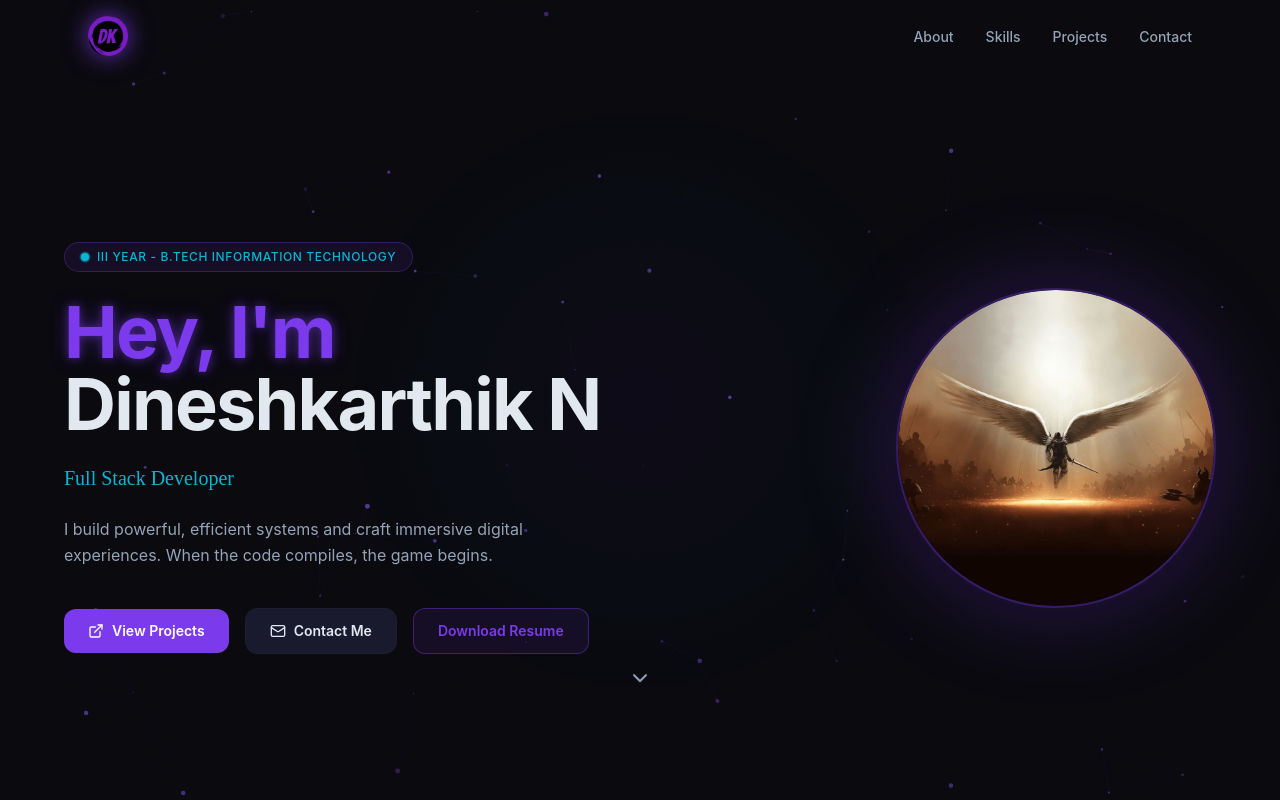
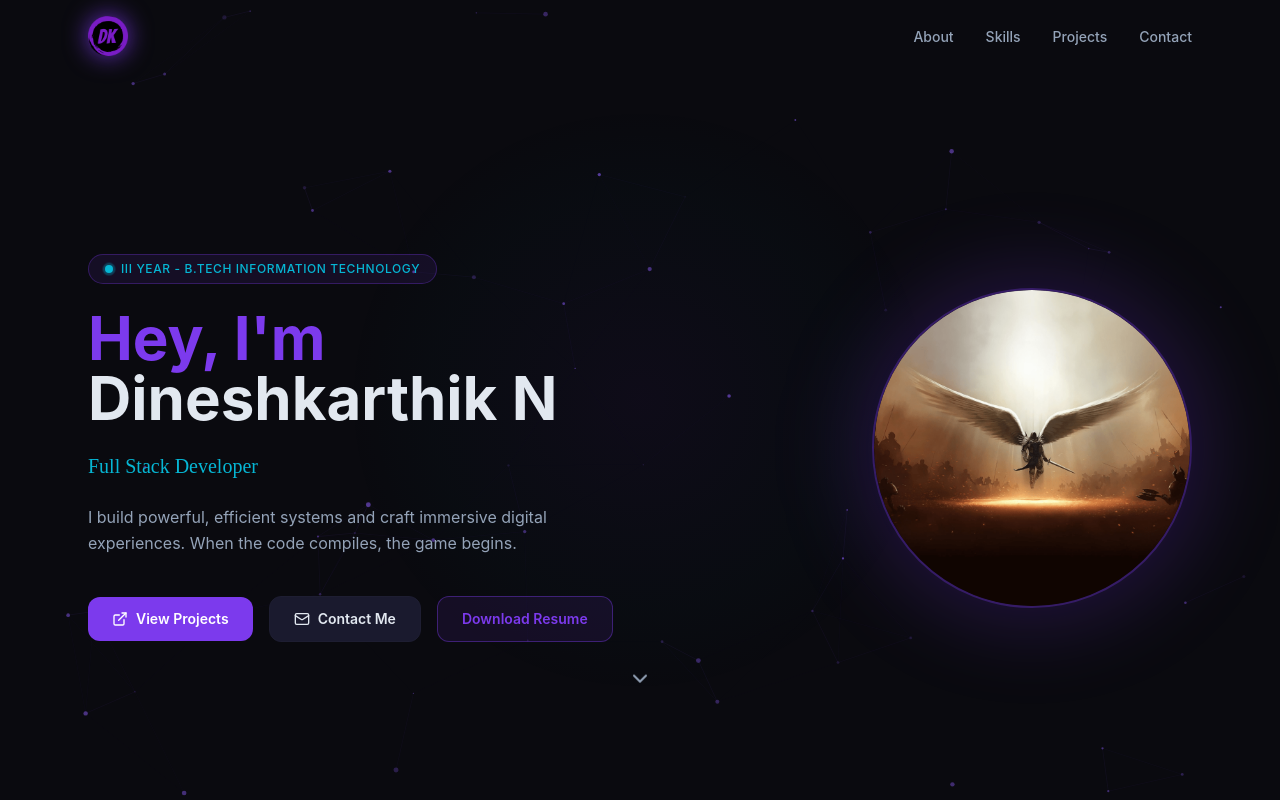
Before and after one commit to dinesh2068/my-portfolio, a Next.js app: page / in a window 1280 px wide. Shown: the top 800 px of the page. Built offline with nearby package versions, Linux system fonts and the light colour scheme.

Commit message:
Padding bugd Fixed

```diff
--- a/app/page.tsx
+++ b/app/page.tsx
@@ -32,13 +32,13 @@ export default function Home() {
 
         {/* 💼 WORK MODE — FULL PROFESSIONAL */}
         {mode === "work" ? (
-          <>
+          <main className="mx-auto w-full max-w-6xl px-6">
             <HeroSection />
             <AboutSection />
             <SkillsSection />
             <ProjectsSection />
             <ContactSection />
-          </>
+          </main>
         ) : (
           /* 🎮 GAMER MODE — YOUR EXACT ORDER */
           <>
--- a/components/gamer/gamer-about-section.tsx
+++ b/components/gamer/gamer-about-section.tsx
@@ -15,7 +15,7 @@ export function GamerAboutSection() {
           initial={{ opacity: 0, y: 30 }}
           animate={{ opacity: 1, y: 0 }}
           transition={{ duration: 0.6 }}
-          className="grid items-center gap-8 md:grid-cols-2"
+          className="grid items-center gap-8 text-center md:grid-cols-2 md:text-left"
         >
 
           {/* 🎮 LEFT — TEXT */}
@@ -35,7 +35,7 @@ export function GamerAboutSection() {
             </blockquote>
 
             {/* Tags */}
-            <div className="flex flex-wrap gap-3 text-sm pt-2">
+            <div className="flex flex-wrap justify-center gap-3 text-sm md:justify-start">
               <span className="rounded-lg border border-red-400/30 px-3 py-1 text-red-400">
                 PC & Mobile
               </span>
--- a/components/work/hero-section.tsx
+++ b/components/work/hero-section.tsx
@@ -6,11 +6,11 @@ import Image from "next/image"
 
 export function HeroSection() {
   return (
-    <section className="relative flex min-h-[80vh] items-center px-6 pt-24">
+    <section className="relative flex min-h-[80vh] items-center pt-24">
 
       {/* Background Glow */}
       <div
-        className="pointer-events-none absolute left-1/2 top-1/2 h-[600px] w-[600px] -translate-x-1/2 -translate-y-1/2 rounded-full opacity-30"
+        className="pointer-events-none absolute left-1/2 top-1/2 h-[80vw] w-[80vw] max-h-[600px] max-w-[600px] -translate-x-1/2 -translate-y-1/2 rounded-full opacity-30"
         style={{
           background:
             "radial-gradient(circle, rgba(124,58,237,0.15) 0%, rgba(6,182,212,0.05) 50%, transparent 70%)",
@@ -38,11 +38,11 @@ export function HeroSection() {
           </div>
 
           {/* Name */}
-          <h1 className="text-4xl font-bold tracking-tight sm:text-6xl md:text-7xl">
-            <span className="neon-text-purple text-neon-purple">
+          <h1 className="text-4xl font-bold text-foreground sm:text-5xl lg:text-6xl">
+            <span className="text-neon-purple block sm:inline">
               Hey, I'm
             </span>{" "}
-            <span className="text-foreground">
+            <span className="block sm:inline">
               Dineshkarthik N
             </span>
           </h1>
--- a/components/work/navbar.tsx
+++ b/components/work/navbar.tsx
@@ -43,7 +43,7 @@ export function Navbar() {
         initial={{ y: -80 }}
         animate={{ y: 0 }}
         transition={{ duration: 0.6, ease: "easeOut" }}
-      className={`fixed top-0 left-0 right-0 z-50 transition-all duration-300 ${
+        className={`fixed top-0 z-50 w-full transition-all duration-300 ${
           scrolled
             ? mode === "gamer"
               ? "bg-black/60 backdrop-blur border-b border-red-400/20"
@@ -51,7 +51,7 @@ export function Navbar() {
             : "bg-transparent"
         }`}
       >
-      <nav className="mx-auto flex max-w-6xl items-center justify-between px-6 py-4">
+      <nav className="mx-auto w-full max-w-6xl px-6 py-4 flex items-center justify-between">
 
         {/* 🔥 LOGO MODE SWITCH */}
         <div className="flex items-center gap-3 select-none">
--- a/styles/globals.css
+++ b/styles/globals.css
@@ -149,3 +149,7 @@
 html {
   scroll-behavior: smooth;
 }
+
+html, body {
+  overflow-x: hidden;
+}
```
Lines whose indentation alone changed are shown as unchanged.
